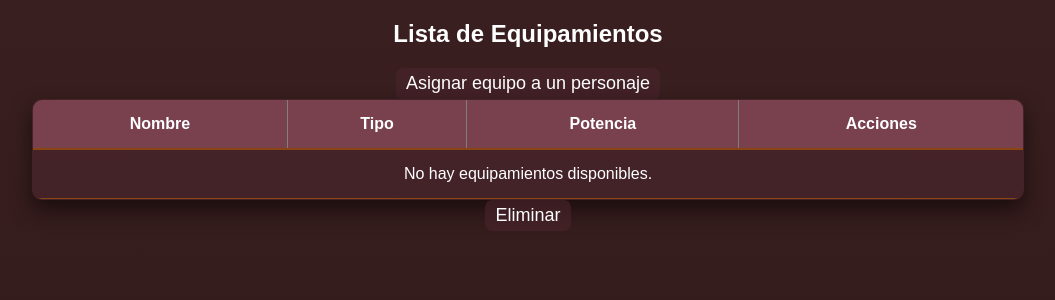
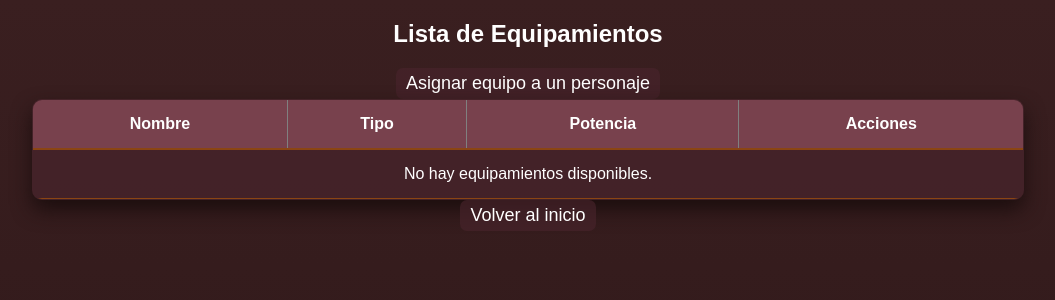
Before and after one commit to daninogales30/juego_tierra_media_django, a Django app: template equipment/templates/equipment_list.html in a window 1280 px wide. Shown: the top 300 px of the page, without its empty margins (112-1167 px from the left). Run offline with Django 5.2, Linux system fonts and the light colour scheme; the template is opened without the code that fills it, so the values that code supplies are empty.

Commit message:
Subir vistas y equipment_list

```diff
--- a/equipment/templates/equipment_list.html
+++ b/equipment/templates/equipment_list.html
@@ -37,6 +37,6 @@
         </tbody>
     </table>
 
-<a href="{% url 'equipment:assign_equipment.html' equipment.id %}">Eliminar</a>
+<a href="{% url 'equipment:asss' %}">Volver al inicio</a>
 </body>
 </html>
--- a/equipment/views.py
+++ b/equipment/views.py
@@ -9,7 +9,7 @@ from equipment.models import Equipment
 
 class EquipmentListView(ListView, FormView):
     model = Equipment
-    template_name = "templates/equipment_list.html"
+    template_name = "equipment_list.html"
     context_object_name = "equipments"
     form_class = AssignEquipmentForm
     success_url = reverse_lazy("equipment:equipment_list")
```
